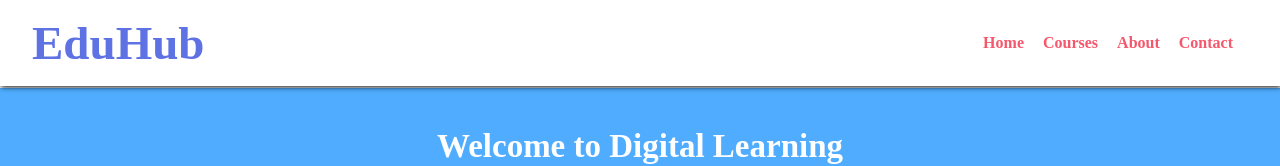
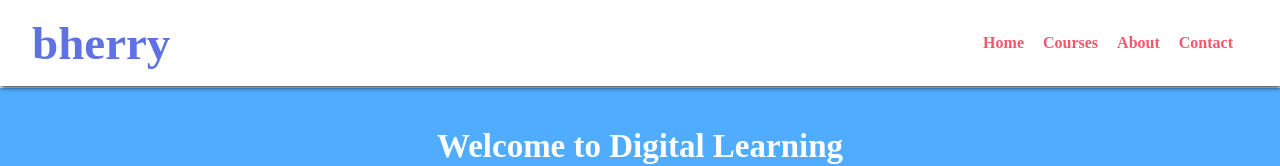
Before and after one commit to Mitchelxebec/test, a plain HTML site: page index.html in a window 1280 px wide. Shown: the top 166 px of the page. Drawn offline with Linux system fonts and the light colour scheme.

Commit message:
changed name

```diff
--- a/index.html
+++ b/index.html
@@ -14,7 +14,7 @@
     <header class="main-header">
         <nav class="navigation">
             <div class="logo">
-                <h1>EduHub</h1>
+                <h1>bherry</h1>
             </div>
             <ul class="nav-menu">
                 <li><a href="#home">Home</a></li>
```
